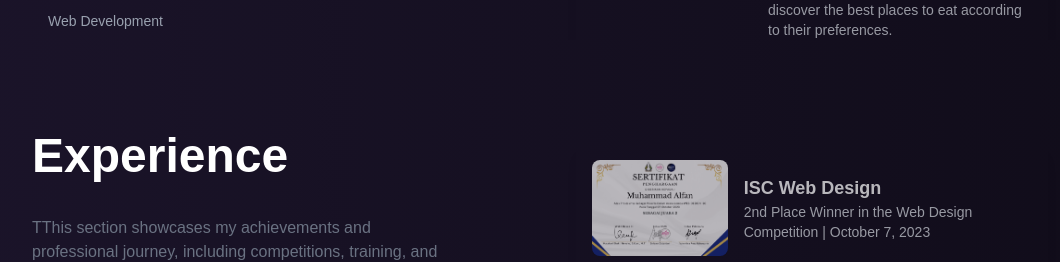
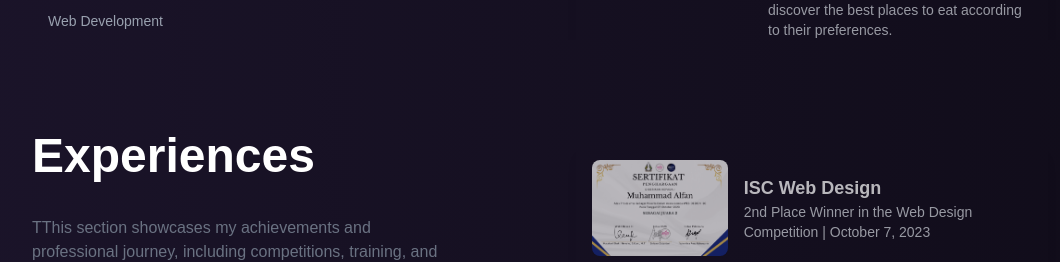
Before and after one commit to Mhmmdalfn1502/WEB-PORTFOLIO, a React (Vite) app: page / in a window 1280 px wide. Shown: the part 2053-2315 px from the top of the page, without its empty margins (88-1148 px from the left). Built offline with nearby package versions, Linux system fonts and the light colour scheme.

Commit message:
first Commit

```diff
--- a/src/sections/Home/Experience.jsx
+++ b/src/sections/Home/Experience.jsx
@@ -63,7 +63,7 @@ export default function Experience({ id }) {
     <div id={id} className="grid lg:grid-cols-2 grid-cols-1 h-screen text-white px-6 lg:px-30 pt-20">
       <div className="flex flex-col justify-between">
         <div className="flex flex-col">
-          <span className="text-[48px] mb-4 font-black block text-start">Experience</span>
+          <span className="text-[48px] mb-4 font-black block text-start">Experiences</span>
           <p className="text-[16px] font-medium text-gray-500 mt-2 w-[80%]">{descProject["Graphic Design"]}</p>
         </div>
 
```
